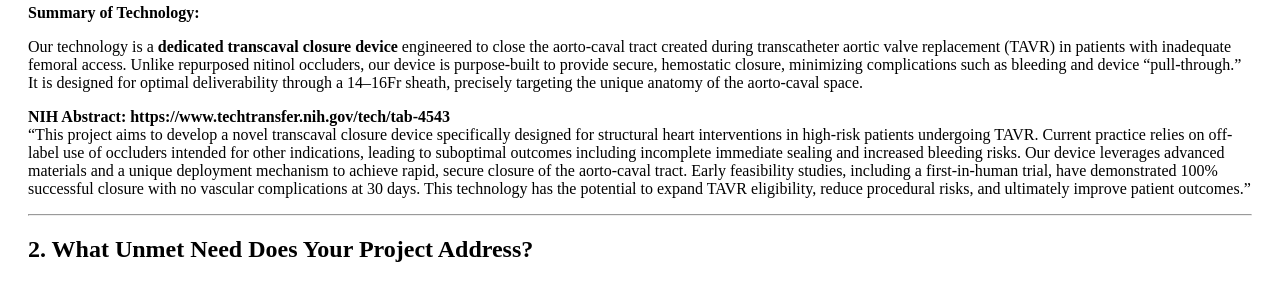
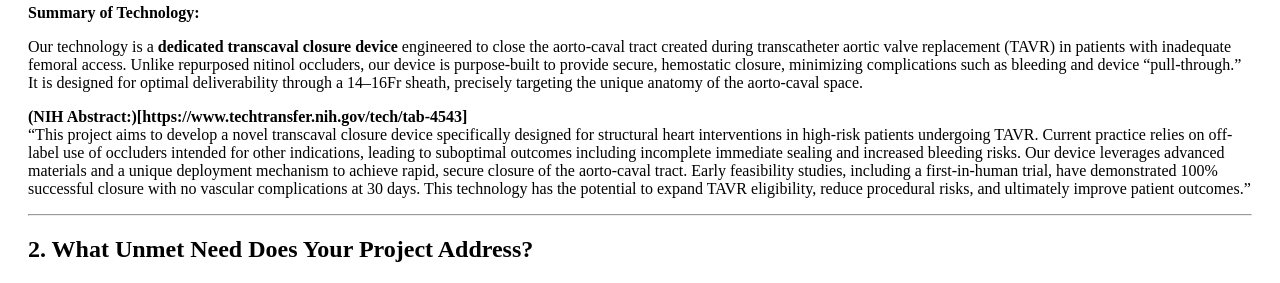
Before and after one commit to psychemistz/EndoMedical, a Jekyll site: the page built from business_opportunity.md, in a window 1280 px wide and 900 px high. Shown: the part 211-494 px from the top of the window. Built offline with Jekyll 4.4.1, drawn with Linux system fonts in a browser that asks for light colours.

```diff
--- a/business_opportunity.md
+++ b/business_opportunity.md
@@ -14,7 +14,7 @@ permalink: /business_opportunity.html
 
 Our technology is a **dedicated transcaval closure device** engineered to close the aorto-caval tract created during transcatheter aortic valve replacement (TAVR) in patients with inadequate femoral access. Unlike repurposed nitinol occluders, our device is purpose-built to provide secure, hemostatic closure, minimizing complications such as bleeding and device “pull-through.” It is designed for optimal deliverability through a 14–16Fr sheath, precisely targeting the unique anatomy of the aorto-caval space.
 
-**NIH Abstract: https://www.techtransfer.nih.gov/tech/tab-4543**
+**(NIH Abstract:)[https://www.techtransfer.nih.gov/tech/tab-4543]**
 "This project aims to develop a novel transcaval closure device specifically designed for structural heart interventions in high-risk patients undergoing TAVR. Current practice relies on off-label use of occluders intended for other indications, leading to suboptimal outcomes including incomplete immediate sealing and increased bleeding risks. Our device leverages advanced materials and a unique deployment mechanism to achieve rapid, secure closure of the aorto-caval tract. Early feasibility studies, including a first-in-human trial, have demonstrated 100% successful closure with no vascular complications at 30 days. This technology has the potential to expand TAVR eligibility, reduce procedural risks, and ultimately improve patient outcomes."
 
 ---
```
